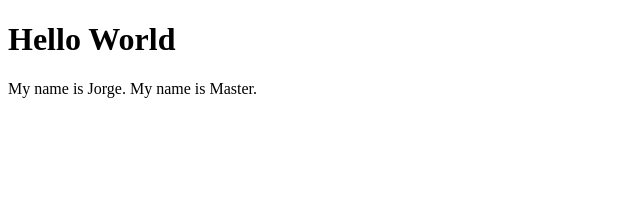
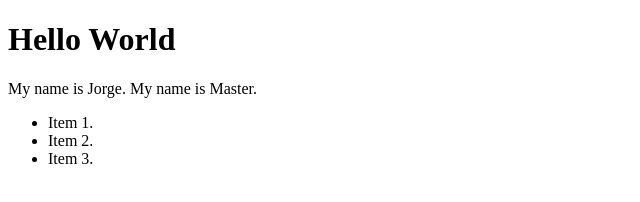
Before and after one commit to Jorge-Ortiz-Mata/Github-Course, a plain HTML site: page pages/index.html in a window 1280 px wide. Shown: the whole page, without its empty margins (0-640 px from the left). Drawn offline with Linux system fonts and the light colour scheme.

```diff
--- a/pages/index.html
+++ b/pages/index.html
@@ -14,5 +14,10 @@
         My name is Jorge.
         My name is Master.
     </p>
+    <ul>
+        <li>Item 1.</li>
+        <li>Item 2.</li>
+        <li>Item 3.</li>
+    </ul>
 </body>
 </html>
```
Also changed, not shown: 1 other file.
